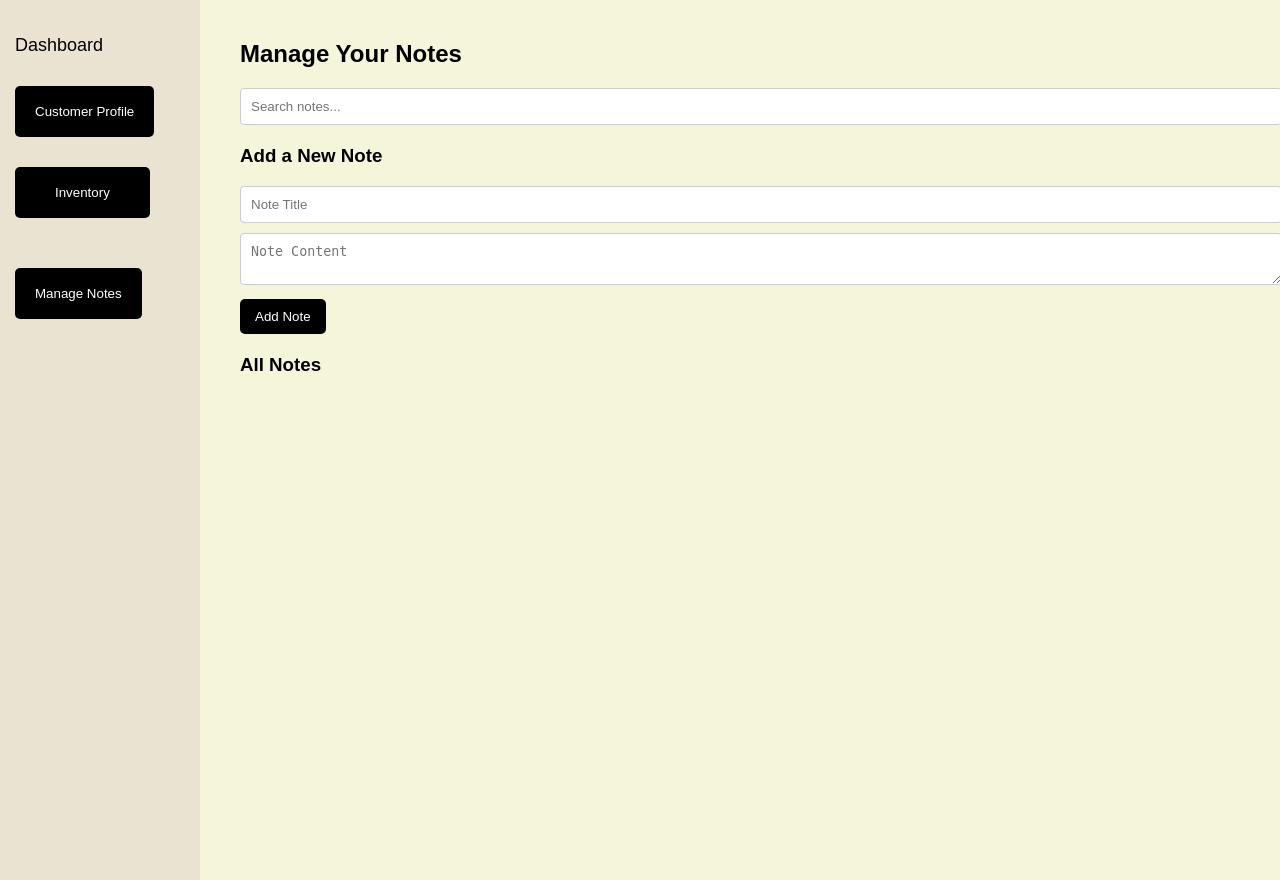
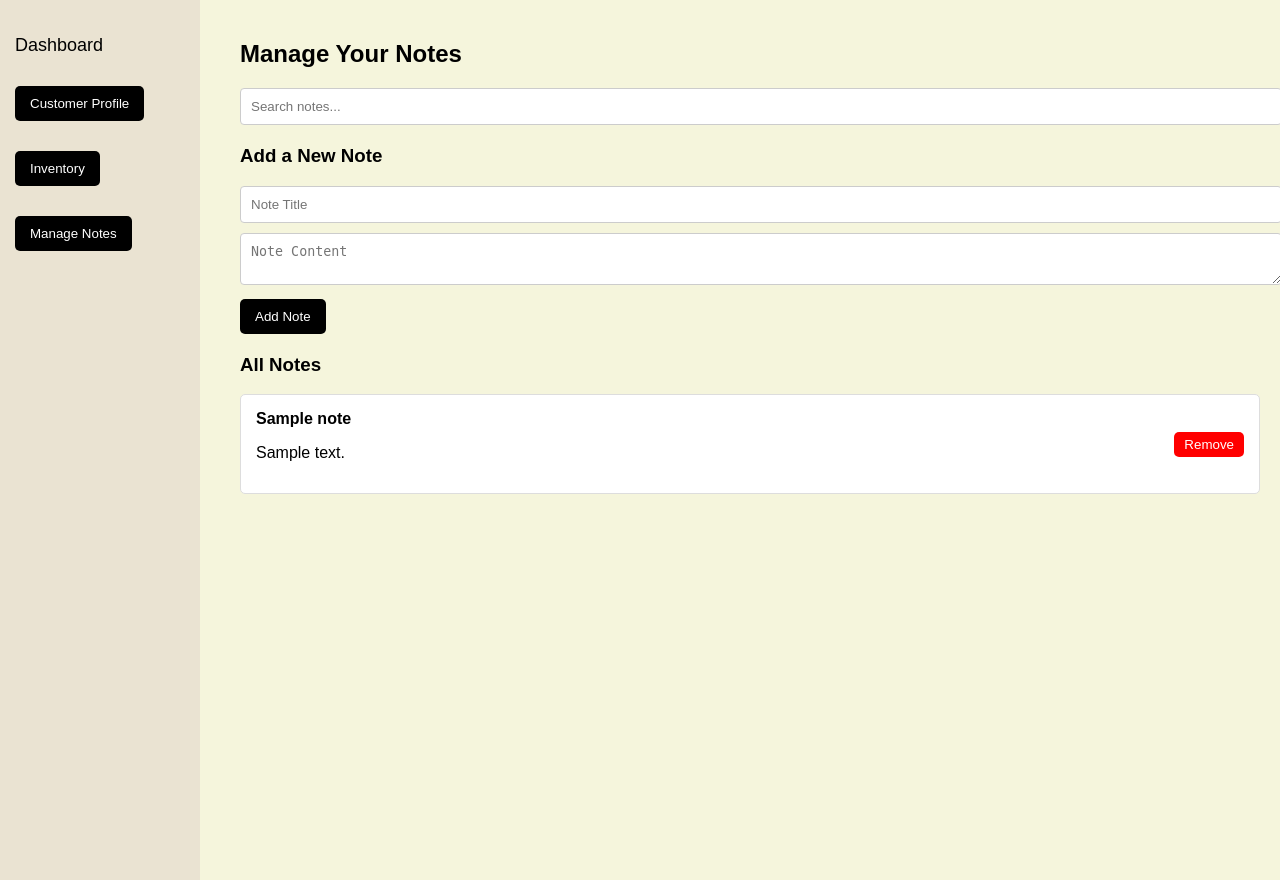
Before and after one commit to MP018/Jewelry-Store-Inventory, a Flask app: page /notes in a window 1280 px wide. Shown: the part 55-935 px from the top of the page. Run offline with Flask 3, Linux system fonts and the light colour scheme; the visitor is signed in with stand-in values (Sample User, id 1); tables that the repository leaves empty or names only in its code hold one stand-in row (values such as "Sample post"); data that the repository does not hold is empty; some libraries are stand-ins or nearby versions.

Commit message:
Connect notes.html to website

```diff
--- a/Website/app.py
+++ b/Website/app.py
@@ -59,7 +59,6 @@ def dashboard():
 # Customer Profile page
 @app.route('/customer_profile', methods=['GET', 'POST'])
 def customer_profile():
-    # Ensure user is logged in before showing the customer profile
     if 'loggedin' not in session:
         return redirect(url_for('login'))
 
@@ -69,12 +68,12 @@ def customer_profile():
         action = request.form['action']
 
         if action == 'add':
+            # Add a new customer
             first_name = request.form['first_name']
             last_name = request.form['last_name']
             email = request.form['Customer_Email']
             phone_number = request.form['Customer_Phone']
 
-            # Check if the customer already exists
             cursor.execute('SELECT * FROM CUSTOMER WHERE Customer_Email = %s', (email,))
             existing_customer = cursor.fetchone()
 
@@ -82,28 +81,22 @@ def customer_profile():
                 cursor.execute('INSERT INTO CUSTOMER (First_Name, Last_Name, Customer_Email, Customer_Phone) VALUES (%s, %s, %s, %s)',
                                (first_name, last_name, email, phone_number))
                 mysql.connection.commit()
-            else:
-                # Handle case where the customer already exists (e.g., flash a message)
-                pass
 
         elif action == 'remove':
+            # Remove a customer
             customer_id = request.form['customer_id']
             cursor.execute('DELETE FROM CUSTOMER WHERE Customer_ID = %s', (customer_id,))
             mysql.connection.commit()
 
-        # Redirect to avoid form resubmission
-        return redirect(url_for('customer_profile'))
+        elif action == 'select':
+            # Select a customer and store their ID in session
+            customer_id = request.form['customer_id']
+            session['Customer_ID'] = customer_id  # Store customer ID in session
+            return redirect(url_for('notes'))  # Redirect to notes after selecting customer
 
     cursor.execute('SELECT * FROM CUSTOMER')
     customers = cursor.fetchall()
-
-    return render_template('customer_profile.html',
-                           first_name=session['First_Name'],
-                           last_name=session['Last_Name'],
-                           customers=customers)
-
-
-import uuid  # Import UUID for unique filenames
+    return render_template('customer_profile.html', customers=customers)
 
 # Inventory route
 @app.route('/inventory', methods=['GET', 'POST'])
@@ -177,34 +170,39 @@ def get_image(sku):
     else:
         return '', 404  # Not found
 
-# Notes page
 @app.route('/notes', methods=['GET', 'POST'])
 def notes():
-    # Ensure user is logged in before showing the notes
-    if 'loggedin' not in session:
-        return redirect(url_for('login'))
+    # Check if 'Customer_ID' is in session; if not, redirect to customer_profile
+    if 'Customer_ID' not in session:
+        return redirect(url_for('customer_profile'))
 
+    customer_id = session['Customer_ID']
     cursor = mysql.connection.cursor(MySQLdb.cursors.DictCursor)
 
     if request.method == 'POST':
-        customer_id = request.form['customer_id']
+        note_title = request.form['note_title']
         note_content = request.form['note_content']
 
-        # Add the new note
-        cursor.execute('INSERT INTO NOTES (Customer_ID, Note_Content) VALUES (%s, %s)',
-                       (customer_id, note_content))
+        # Add a new note
+        cursor.execute('INSERT INTO NOTES (title, content, customer_id) VALUES (%s, %s, %s)',
+                       (note_title, note_content, customer_id))
         mysql.connection.commit()
-
-        # Redirect to avoid form resubmission
         return redirect(url_for('notes'))
 
-    cursor.execute('SELECT * FROM NOTES')
+    # Fetch notes for the selected customer
+    cursor.execute('SELECT title, content FROM NOTES WHERE customer_id = %s', (customer_id,))
     notes = cursor.fetchall()
+    return render_template('notes.html', notes=notes)
 
-    return render_template('notes.html',
-                           first_name=session['First_Name'],
-                           last_name=session['Last_Name'],
-                           notes=notes)
+@app.route('/notes/delete/<title>', methods=['POST'])
+def delete_note(title):
+    cursor = mysql.connection.cursor()
+    cursor.execute('DELETE FROM NOTES WHERE title = %s', (title,))
+    mysql.connection.commit()
+    cursor.close()
+    return redirect(url_for('notes'))  # Redirect back to notes after deletion
+
+
 
 # Logout route
 @app.route('/logout')
--- a/Website/templates/notes.html
+++ b/Website/templates/notes.html
@@ -5,7 +5,6 @@
     <meta name="viewport" content="width=device-width, initial-scale=1.0">
     <title>JewelryNest Notes</title>
     <style>
-
         body {
             font-family: Arial, sans-serif;
             background-color: #f5f5dc;
@@ -53,7 +52,7 @@
             margin-left: 220px;
             padding: 20px;
         }
-        .logout-btn {
+        .logout-btn, .dashboard-btn, .profile-btn, .inventory-button, .notes-btn {
             background-color: #000;
             color: white;
             padding: 10px 15px;
@@ -61,19 +60,7 @@
             border-radius: 5px;
             cursor: pointer;
         }
-        .logout-btn:hover {
-            background-color: #57574f;
-        }
-        .dashboard-btn {
-            background-color: #000;
-            color: white;
-            padding: 18px 20px;
-            border: none;
-            border-radius: 5px;
-            cursor: pointer;
-            margin-top: 20px;
-        }
-        .dashboard-btn:hover {
+        .logout-btn:hover, .dashboard-btn:hover, .profile-btn:hover, .inventory-button:hover, .notes-btn:hover {
             background-color: #57574f;
         }
         .notes-section {
@@ -130,55 +117,20 @@
             border: 1px solid #ccc;
             border-radius: 4px;
         }
-        .profile-btn{
-            background-color: #000;
-            color: white;
-            padding: 18px 20px;
-            border: none;
-            border-radius: 5px;
-            cursor: pointer;
-        }
-        .profile-btn:hover{
-            background-color: #57574f;
-        }
-        .notes-btn {
-            background-color: #000;
-            color: white;
-            padding: 18px 20px;
-            border: none;
-            border-radius: 5px;
-            cursor: pointer;
-            margin-top: 20px;
-        }
-        .notes-btn:hover {
-            background-color: #57574f;
-        }
-        .inventory-button{
-            background-color: #000;
-            color: white;
-            padding: 18px 40px;
-            border: none;
-            border-radius: 5px;
-            cursor: pointer;
-
-        }
-        .inventory-button:hover {
-            background-color: #57574f;
-        }
     </style>
 </head>
 <body>
 
     <div class="navbar">
         <h1>JewelryNest Dashboard</h1>
-        <a href="logout.html"><button class="logout-btn">Logout</button></a>
+        <a href="{{ url_for('logout') }}"><button class="logout-btn">Logout</button></a>
     </div>
 
     <div class="sidebar">
-        <a href="dashboard.html">Dashboard</a>
-        <a href="customer-profile.html"><button class="profile-btn">Customer Profile</button></a>
-        <a href="inventory.html"><button class="inventory-button">Inventory</button></a>
-        <a href="notes.html"><button class="notes-btn">Manage Notes</button></a>
+        <a href="{{ url_for('dashboard') }}">Dashboard</a>
+        <a href="{{ url_for('customer_profile') }}"><button class="profile-btn">Customer Profile</button></a>
+        <a href="{{ url_for('inventory') }}"><button class="inventory-button">Inventory</button></a>
+        <a href="{{ url_for('notes') }}"><button class="notes-btn">Manage Notes</button></a>
     </div>
 
     <div class="content">
@@ -193,83 +145,52 @@
         <div class="notes-section">
             <div class="add-note">
                 <h3>Add a New Note</h3>
-                <input type="text" id="noteTitle" placeholder="Note Title">
-                <textarea id="noteContent" placeholder="Note Content"></textarea>
-                <button id="addNoteBtn">Add Note</button>
+                <form action="{{ url_for('notes') }}" method="POST">
+                    <input type="text" name="note_title" placeholder="Note Title" required>
+                    <textarea name="note_content" placeholder="Note Content" required></textarea>
+                    <button type="submit">Add Note</button>
+                </form>
             </div>
 
             <!-- List of Notes -->
             <h3>All Notes</h3>
-            <div id="notesContainer"></div>
+            <div id="notesContainer">
+                {% for note in notes %}
+                <div class="note-item">
+                    <div>
+                        <strong>{{ note.title }}</strong>
+                        <p>{{ note.content }}</p>
+                    </div>
+                    <form action="{{ url_for('delete_note', title=note.title) }}" method="POST" style="display: inline;">
+                        <button type="submit">Remove</button>
+                    </form>
+                </div>
+                {% else %}
+                <p>No notes available.</p>
+                {% endfor %}
+            </div>
         </div>
     </div>
 
     <script>
         document.addEventListener('DOMContentLoaded', function() {
+            const filterInput = document.getElementById('filterInput');
             const notesContainer = document.getElementById('notesContainer');
-            const noteTitle = document.getElementById('noteTitle');
-            const noteContent = document.getElementById('noteContent');
-            const addNoteBtn = document.getElementById('addNoteBtn');
-            const filterInput = document.getElementById('filterInput');
-
-            let notes = JSON.parse(localStorage.getItem('notes')) || [];
-
-            function displayNotes() {
-                notesContainer.innerHTML = '';
-                notes.forEach((note, index) => {
-                    const noteItem = document.createElement('div');
-                    noteItem.className = 'note-item';
-                    noteItem.innerHTML = `
-                        <div>
-                            <strong>${note.title}</strong>
-                            <p>${note.content}</p>
-                        </div>
-                        <button onclick="removeNote(${index})">Remove</button>
-                    `;
-                    notesContainer.appendChild(noteItem);
-                });
-            }
-
-            addNoteBtn.addEventListener('click', function() {
-                const title = noteTitle.value.trim();
-                const content = noteContent.value.trim();
-                if (title && content) {
-                    notes.push({ title, content });
-                    localStorage.setItem('notes', JSON.stringify(notes));
-                    displayNotes();
-                    noteTitle.value = '';
-                    noteContent.value = '';
-                }
-            });
-
-            window.removeNote = function(index) {
-                notes.splice(index, 1);
-                localStorage.setItem('notes', JSON.stringify(notes));
-                displayNotes();
-            }
 
             filterInput.addEventListener('input', function() {
                 const searchText = filterInput.value.toLowerCase();
-                const filteredNotes = notes.filter(note =>
-                    note.title.toLowerCase().includes(searchText) ||
-                    note.content.toLowerCase().includes(searchText)
-                );
-                notesContainer.innerHTML = '';
-                filteredNotes.forEach((note, index) => {
-                    const noteItem = document.createElement('div');
-                    noteItem.className = 'note-item';
-                    noteItem.innerHTML = `
-                        <div>
-                            <strong>${note.title}</strong>
-                            <p>${note.content}</p>
-                        </div>
-                        <button onclick="removeNote(${index})">Remove</button>
-                    `;
-                    notesContainer.appendChild(noteItem);
+                const notes = Array.from(notesContainer.getElementsByClassName('note-item'));
+
+                notes.forEach(note => {
+                    const title = note.querySelector('strong').textContent.toLowerCase();
+                    const content = note.querySelector('p').textContent.toLowerCase();
+                    if (title.includes(searchText) || content.includes(searchText)) {
+                        note.style.display = '';
+                    } else {
+                        note.style.display = 'none';
+                    }
                 });
             });
-
-            displayNotes();
         });
     </script>
 
```
Also changed, not shown: Website/templates/customer_profile.html (+9 -3 lines).
